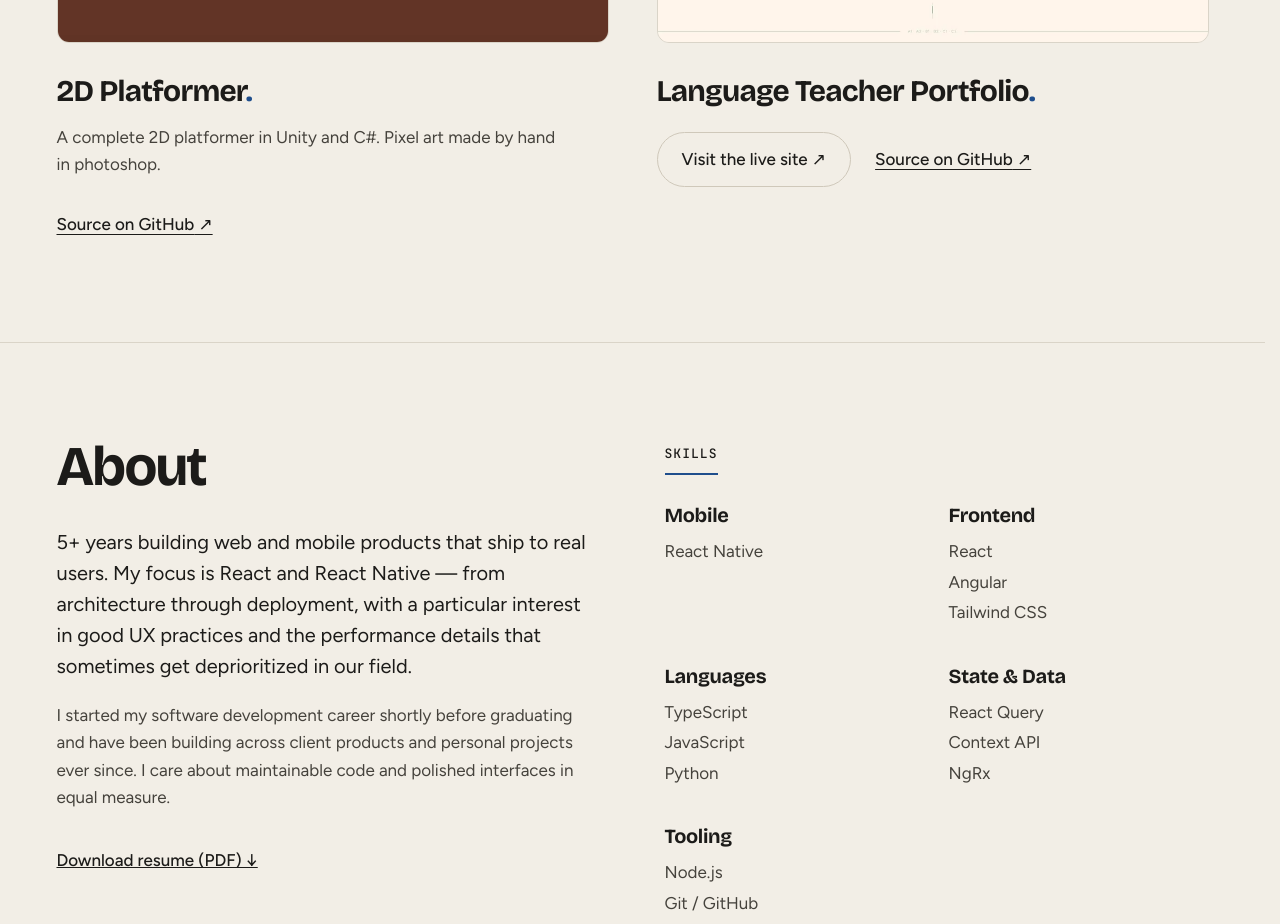
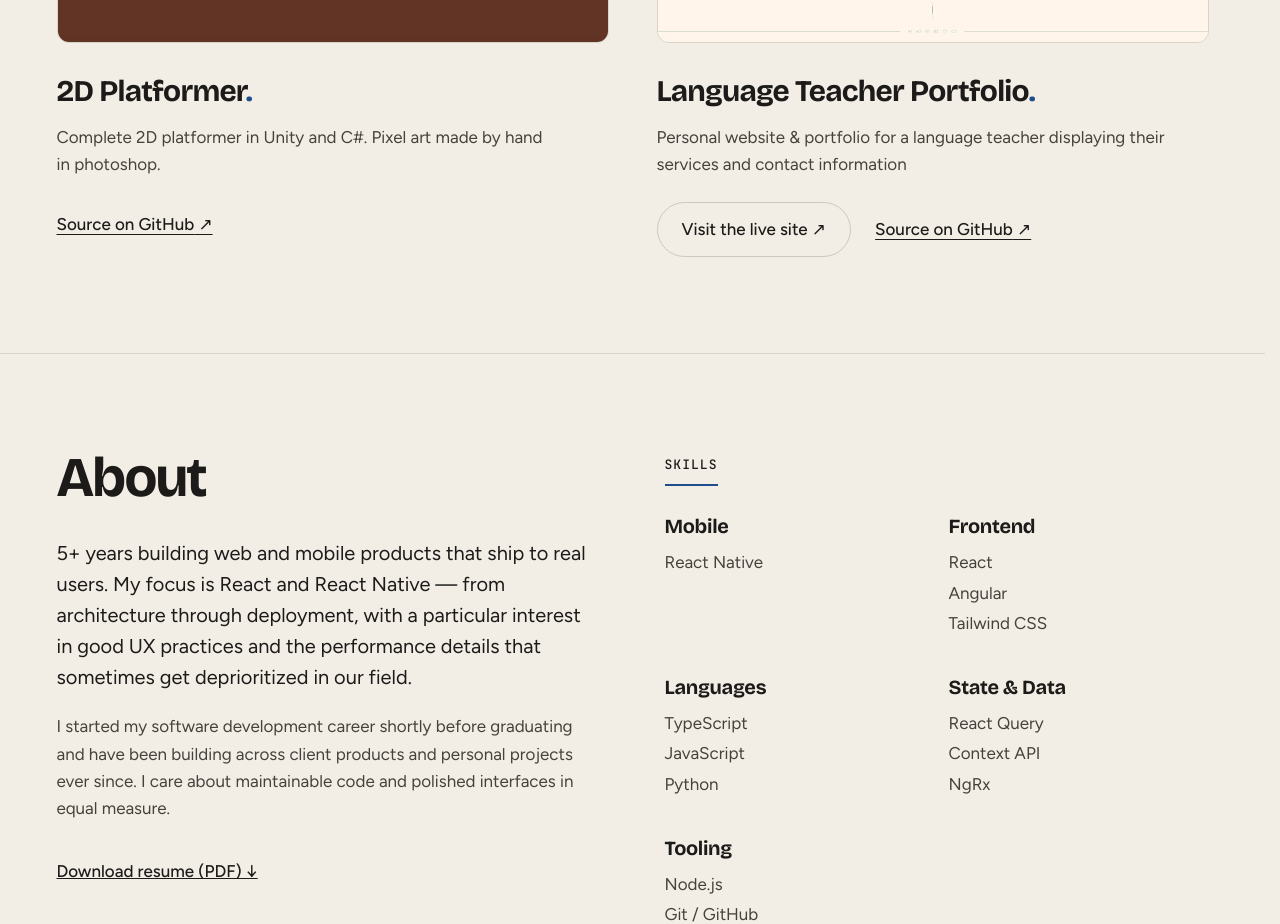
Before and after one commit to Steven404/updated-portfolio, a React (Vite) app: page / in a window 1280 px wide. Shown: the part 2020-2944 px from the top of the page. Built offline with nearby package versions, Linux system fonts and the light colour scheme; grey boxes are pictures that could not be loaded.

Commit message:
Add desription to language teacher portfolio project

```diff
--- a/src/components/sections/Projects.tsx
+++ b/src/components/sections/Projects.tsx
@@ -40,12 +40,13 @@ const NOTES_APP: ProjectInfo = {
 const PLATFORMER: ProjectInfo = {
   title: '2D Platformer',
   description:
-    'A complete 2D platformer in Unity and C#. Pixel art made by hand in photoshop.',
+    'Complete 2D platformer in Unity and C#. Pixel art made by hand in photoshop.',
   links: [{ label: 'Source on GitHub', href: 'https://github.com/Steven404/2D-Platformer' }],
 };
 
 const LANGUAGE_TEACHER: ProjectInfo = {
   title: 'Language Teacher Portfolio',
+  description: 'Personal website & portfolio for a language teacher displaying their services and contact information ',
   links: [
     { label: 'Visit the live site', href: 'https://english-with-thalia.site/', primary: true },
     { label: 'Source on GitHub', href: 'https://github.com/Steven404/thalia-portfolio' },
```
